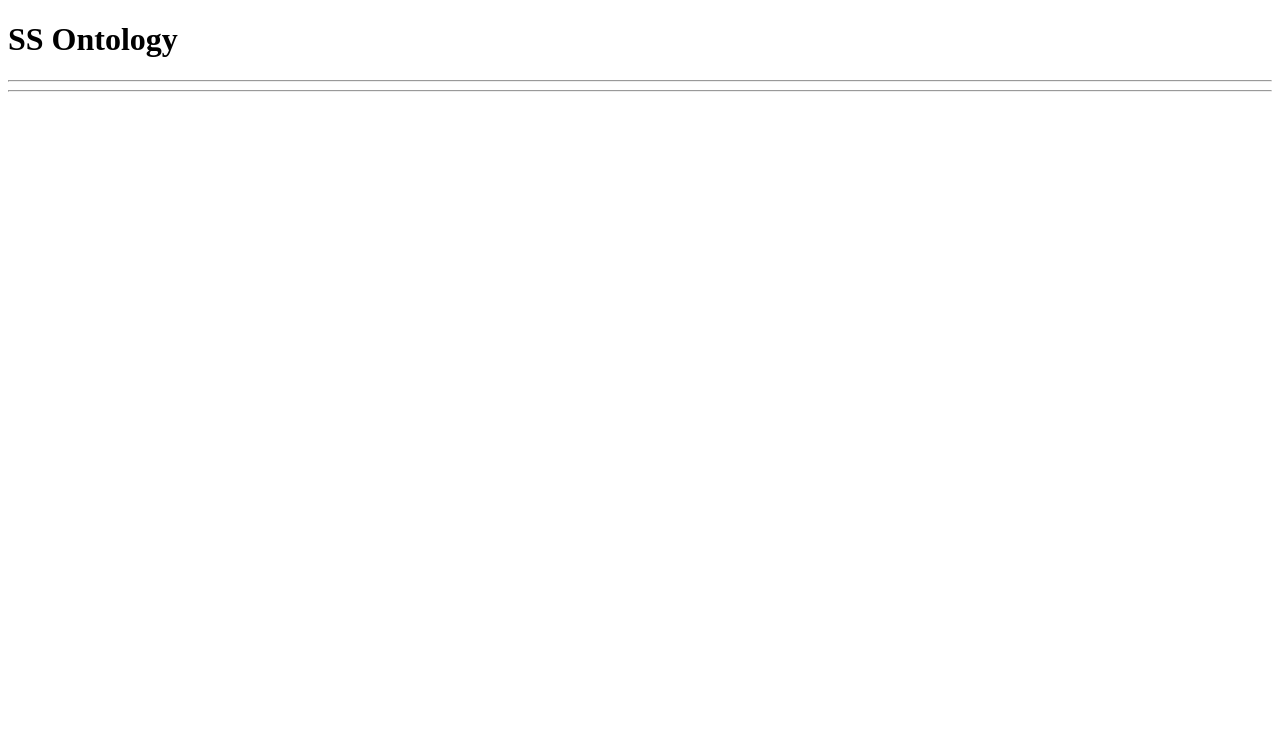
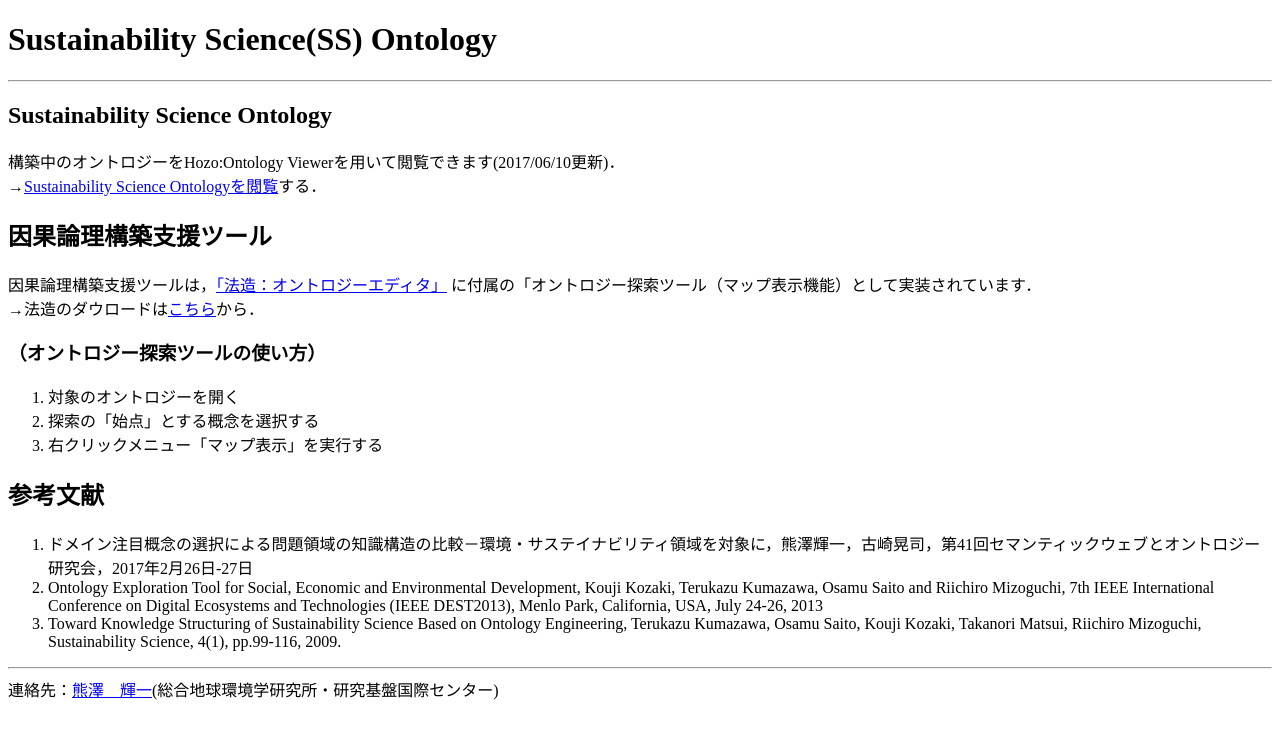
Before and after one commit to TerukazuKumazawa/website, a plain HTML site: page index.html in a window 1280 px wide. Drawn offline with Linux system fonts and the light colour scheme.

Commit message:
仮ページ公開

```diff
--- a/index.html
+++ b/index.html
@@ -3,15 +3,46 @@
 <html>
 <head>
 <meta http-equiv="Content-Type" content="text/html; charset=UTF-8">
-<title>SS Ontology</title>
+<title>Sustainability Science Ontology</title>
 
 </head>
 <body>
 
-<h1>SS Ontology</h1>
+<h1>Sustainability Science(SS) Ontology</h1>
 <hr>
+<h2>Sustainability Science Ontology</h2>
+構築中のオントロジーをHozo:Ontology Viewerを用いて閲覧できます(2017/06/10更新)．<br>
+→<a href="http://hozoviewer.ei.sanken.osaka-u.ac.jp/HozoWebXML/?file_name=SESs_SS_Onto_kuma161003-.xml"
+target="_blank">Sustainability Science Ontologyを閲覧</a>する．<br>
+
+<h2>因果論理構築支援ツール</h2>
+因果論理構築支援ツールは，<a href="http://www.hozo.jp">「法造：オントロジーエディタ」</a>
+に付属の「オントロジー探索ツール（マップ表示機能）として実装されています．<BR>
+→法造のダウロードは<a href="http://download.hozo.jp/download_en.html">こちら</a>から．
+<h3>（オントロジー探索ツールの使い方）</h3>
+<OL>
+<LI>対象のオントロジーを開く</LI>
+<LI>探索の「始点」とする概念を選択する</LI>
+<LI>右クリックメニュー「マップ表示」を実行する</LI>
+</OL>
+
+
+<h2>参考文献</h2>
+<OL>
+<LI>ドメイン注目概念の選択による問題領域の知識構造の比較－環境・サステイナビリティ領域を対象に，熊澤輝一，古崎晃司，第41回セマンティックウェブとオントロジー研究会，2017年2月26日-27日</LI>
+<LI>Ontology Exploration Tool for Social, Economic and Environmental Development,
+Kouji Kozaki, Terukazu Kumazawa, Osamu Saito and Riichiro Mizoguchi,
+7th IEEE International Conference on Digital Ecosystems and Technologies (IEEE DEST2013), Menlo Park, California, USA, July 24-26, 2013</LI>
+<LI>Toward Knowledge Structuring of Sustainability Science Based on Ontology Engineering,
+Terukazu Kumazawa, Osamu Saito, Kouji Kozaki, Takanori Matsui, Riichiro Mizoguchi,
+Sustainability Science, 4(1), pp.99-116, 2009.</LI>
+<!--
+<LI></LI>
+-->
+</OL>
 
 <hr>
+連絡先：<a href="http://researchmap.jp/kumazawa_t16/">熊澤　輝一</a>(総合地球環境学研究所・研究基盤国際センター)
 </div>
 </body>
 </html>
```
